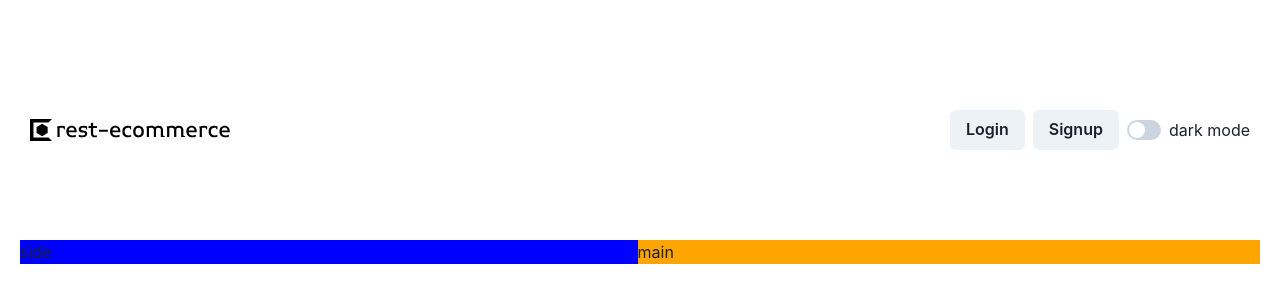
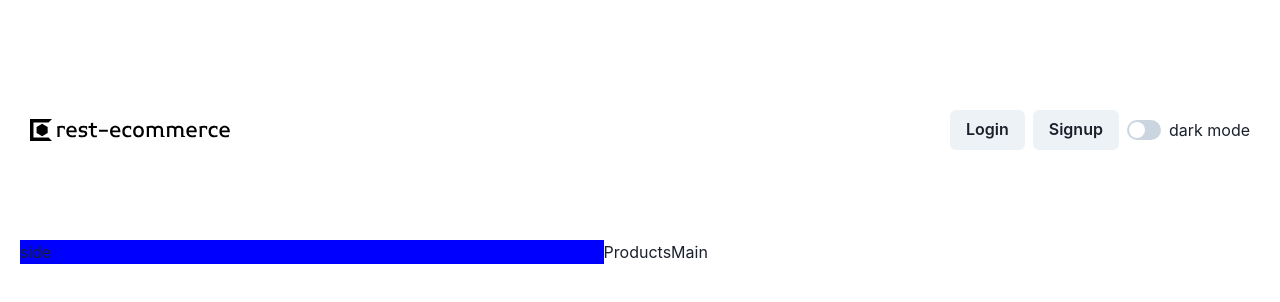
Before and after one commit to RezaJeffrey/rest-ecommerce-api, a React (Vite) app in the folder front-end/: page / in a window 1280 px wide. Shown: the top 302 px of the page. Built offline with nearby package versions, Linux system fonts and the light colour scheme; no server answers.

Commit message:
fix git workflow actions!

```diff
--- a/front-end/src/App.tsx
+++ b/front-end/src/App.tsx
@@ -1,5 +1,6 @@
 import { Grid, GridItem, Show, Switch } from "@chakra-ui/react";
 import Navbar from "./component/Navbar/Navbar";
+import ProductsMain from "./component/Products/ProductsMain";
 
 function App() {
   return (
@@ -18,8 +19,8 @@ function App() {
             side
           </GridItem>
         </Show>
-        <GridItem area={"main"} bgColor="orange">
-          main
+        <GridItem area={"main"}>
+          <ProductsMain />
         </GridItem>
       </Grid>
     </>
--- /dev/null
+++ b/front-end/src/component/Products/ProductsMain.tsx
@@ -0,0 +1,19 @@
+import { useEffect } from "react";
+import { fetchProducts } from "./service/product_serivice";
+
+function ProductsMain() {
+  useEffect(() => {
+    const { res, cancel } = fetchProducts();
+    res
+      .then((data) => {
+        console.log(data);
+      })
+      .catch((err) => {
+        console.log(err);
+      });
+    // return () => cancel();
+  }, []);
+  return <div>ProductsMain</div>;
+}
+
+export default ProductsMain;
--- /dev/null
+++ b/front-end/src/component/Products/service/product_serivice.tsx
@@ -0,0 +1,11 @@
+import axiosInstance from "../../../api/axiosInstance";
+
+const fetchProducts = () => {
+  const controller = new AbortController();
+  const res = axiosInstance.get("/products/api/v1/product/", {
+    signal: controller.signal,
+  });
+  return { res, cancel: () => controller.abort() };
+};
+
+export { fetchProducts };
```
